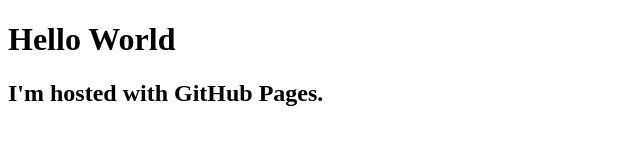
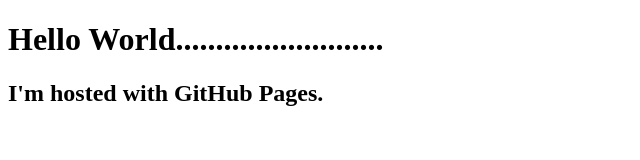
Before and after one commit to she02789222/abc, a plain HTML site: page index.html in a window 1280 px wide. Shown: the whole page, without its empty margins (0-640 px from the left). Drawn offline with Linux system fonts and the light colour scheme.

Commit message:
Update index.html

```diff
--- a/index.html
+++ b/index.html
@@ -1,7 +1,7 @@
 <!DOCTYPE html>
 <html>
 <body>
-<h1>Hello World</h1>
+<h1>Hello World..........................</h1>
 <h2>I'm hosted with GitHub Pages.</h2>
 </body>
 </html>
```
